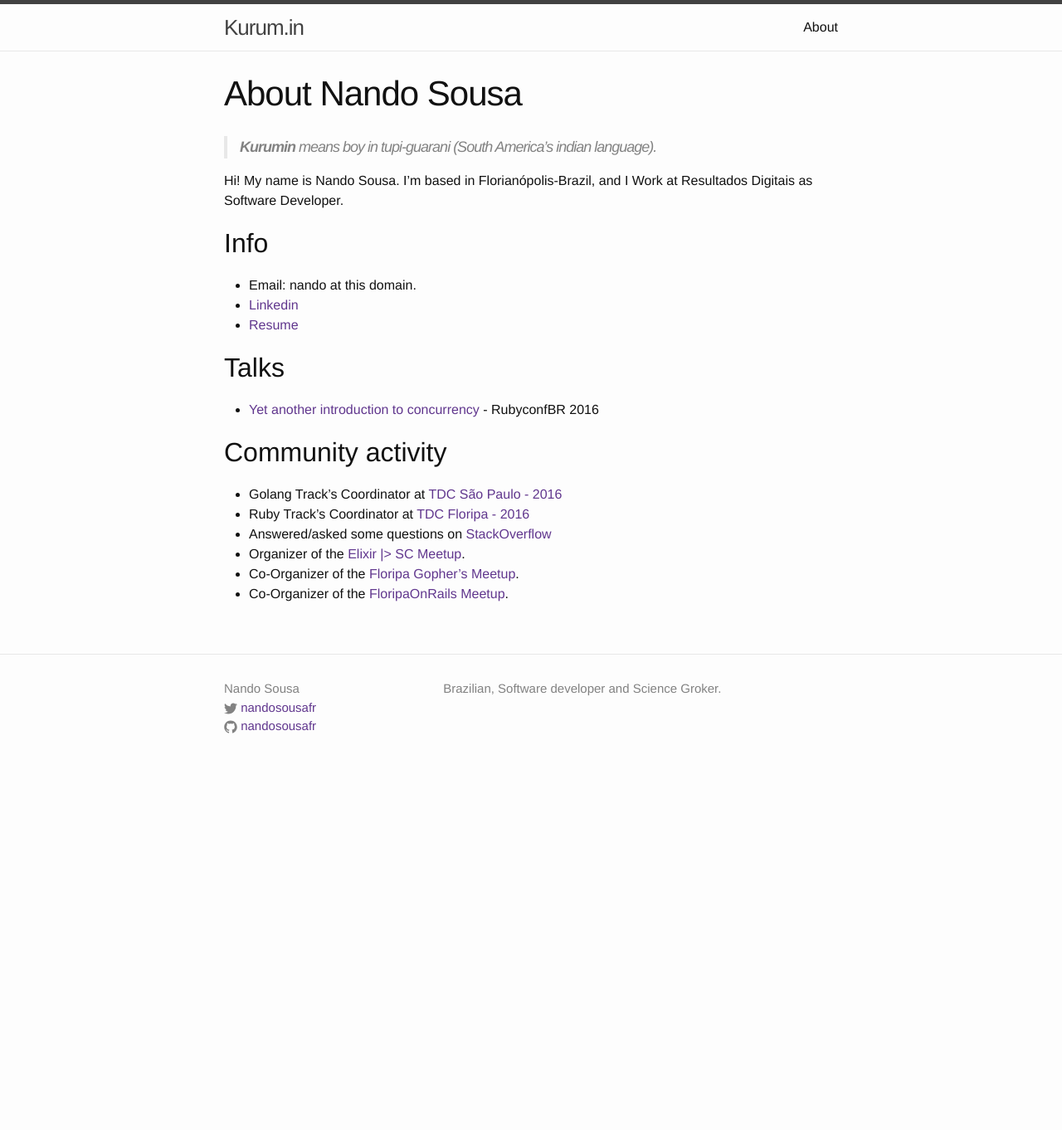
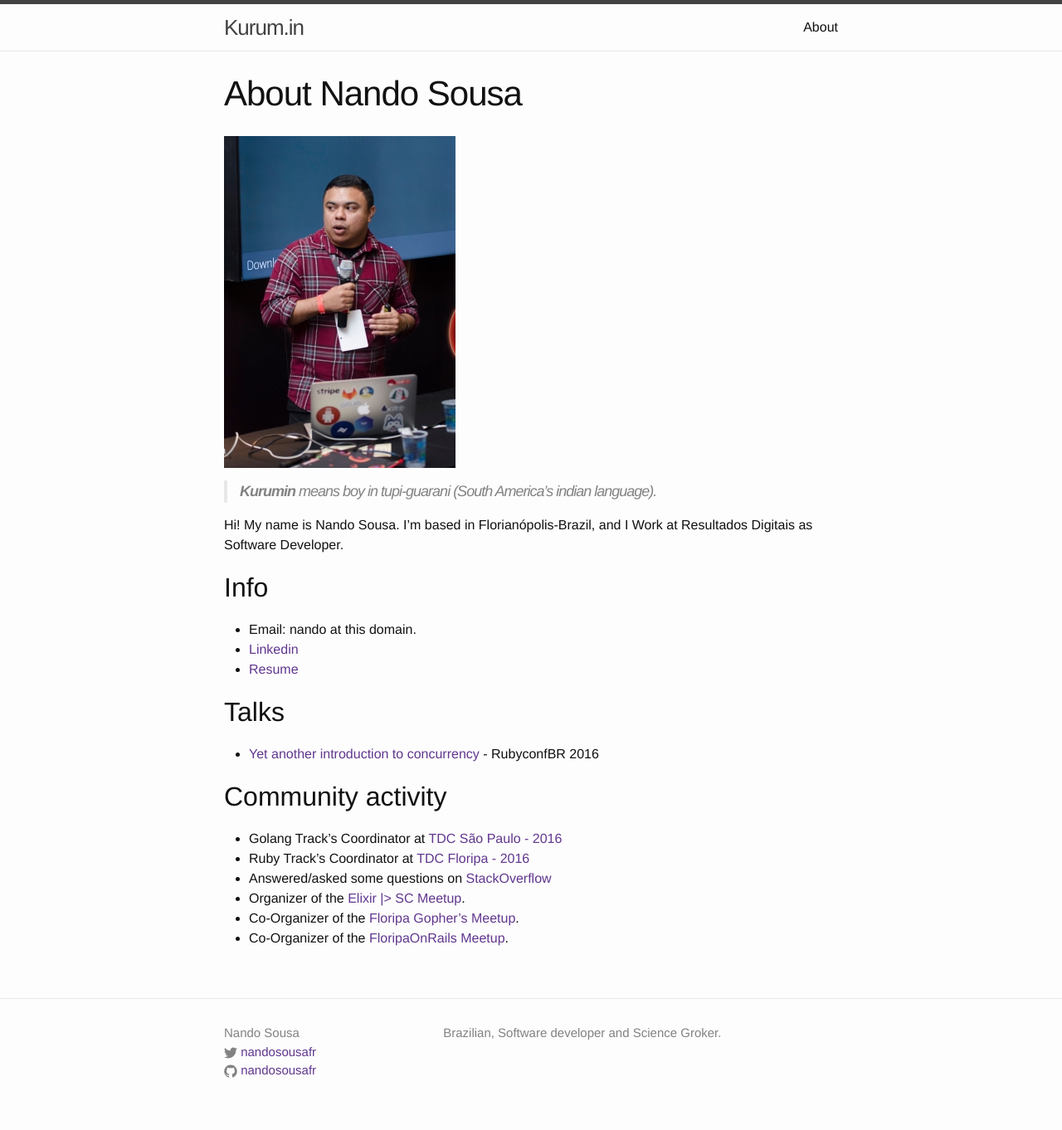
Before and after one commit to nandosousafr/blog.nandosousa.com, a Jekyll site: the page built from about.md, in a window 1280 px wide. Shown: the whole page at 83% size. Built offline with Jekyll 4.4.1, drawn with Linux system fonts in a browser that asks for light colours; before the commit the page ends 947 px from its top, so only the background shows below that.

Commit message:
add nando's photo to about page

```diff
--- a/about.md
+++ b/about.md
@@ -3,6 +3,7 @@ layout: page
 title: About Nando Sousa
 permalink: /nando-sousa/
 ---
+![Nando Sousa - Software Developer](/assets/avatar.jpg)
 
 > __Kurumin__ means boy in tupi-guarani (South America's indian language).
 
```
Also changed, not shown: assets/avatar.jpg (added).
